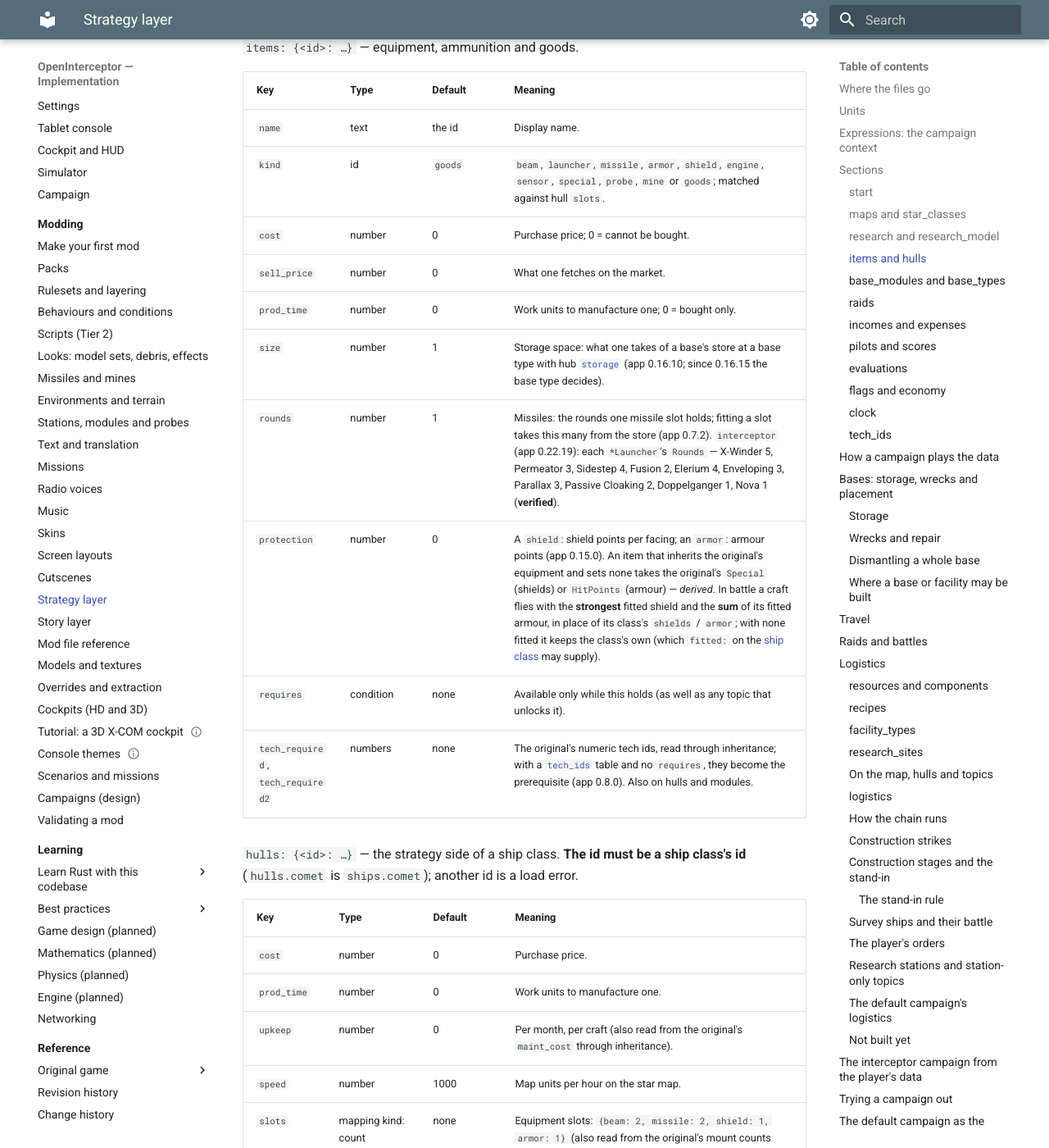
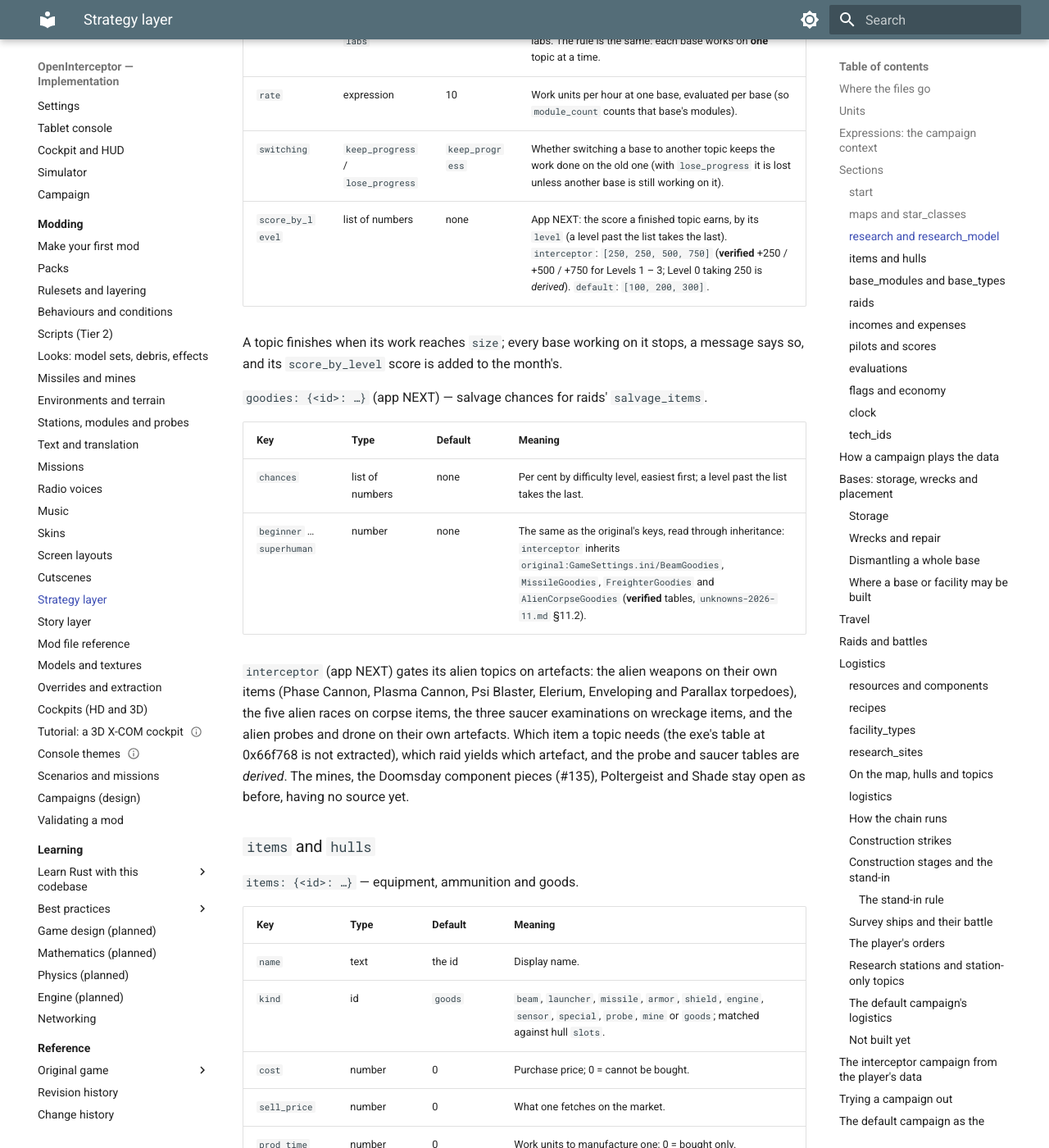
Before and after one commit to bbogovich/OpenInterceptor, an MkDocs documentation site: the page built from docs/modding/strategy.md, in a window 1280 px wide and 1400 px high, scrolled down 8104 px. Shown: the whole window at 82% size. Built offline with MkDocs 1.6.1 and Material for MkDocs 9.7.7, drawn with Linux system fonts in a browser that asks for light colours; some of the changed text lies outside the part shown.

Commit message:
Research: score by Level and artefact-gated topics (app NEXT, #129)
Strategy: research level, requires_item, requires_all, research_model.score_by_level,
goodies, raids' salvage_items; DEV-097; status.

Issue: #129
Co-Authored-By: Claude Opus 5.5 <noreply@anthropic.com>

```diff
--- a/docs/modding/strategy.md
+++ b/docs/modding/strategy.md
@@ -189,6 +189,9 @@ yet.
 | `unlocks` | list | none | What finishing it makes available: `items.<id>`, `hulls.<id>`, `modules.<id>` (or `base_modules.<id>`), `base_types.<id>`. Something a topic unlocks cannot be bought, made or built until the topic is known. |
 | `description` | text | empty | Encyclopaedia text (Stage 5 shows it). |
 | `prereq1`, `prereq2`, `prereq3` | numbers | none | The original's numeric prerequisites, read through inheritance; with a [`tech_ids`](#tech_ids) table and no `requires`, they become `research(a) and research(b)` (app 0.8.0). |
+| `requires_all` | list of topic ids | none | App NEXT: topics that must **all** be known as well — `research(a) and research(b)` joined to `requires` (and to the translated `prereq*`). `interceptor`: Nova Bomb's five extra prerequisites, which the original's code adds to its INI ones (**verified**). |
+| `level` | number | 0 | App NEXT: the original's `Level` (read through inheritance); a finished topic earns `research_model.score_by_level` at its level. |
+| `requires_item` | item id | none | App NEXT: an **artefact-gated** topic (the original's Prereq 127, RQ-S-03): offered only once that item has been *recovered* by salvage (raids' [`salvage_items`](#raids)) and only while one stays in some base's stores. When it is gone (sold, lost) the topic closes, and stays closed until another is recovered. Unknown item: load error. |
 | `lab`, `site`, `start_cost` | | none | A **station-only** topic: see [Logistics › research stations](#research-stations-and-station-only-topics) (app 0.9.0). |
 
 `research_model:` — how research progresses.
@@ -198,9 +201,25 @@ yet.
 | `mode` | `download` / `labs` | `download` | How it is described: the original's downloads, or staff in labs. The rule is the same: each base works on **one** topic at a time. |
 | `rate` | expression | 10 | Work units per hour at one base, evaluated per base (so `module_count` counts that base's modules). |
 | `switching` | `keep_progress` / `lose_progress` | `keep_progress` | Whether switching a base to another topic keeps the work done on the old one (with `lose_progress` it is lost unless another base is still working on it). |
+| `score_by_level` | list of numbers | none | App NEXT: the score a finished topic earns, by its `level` (a level past the list takes the last). `interceptor`: `[250, 250, 500, 750]` (**verified** +250 / +500 / +750 for Levels 1 – 3; Level 0 taking 250 is *derived*). `default`: `[100, 200, 300]`. |
 
-A topic finishes when its work reaches `size`; every base working on it stops, and a message
-says so.
+A topic finishes when its work reaches `size`; every base working on it stops, a message
+says so, and its `score_by_level` score is added to the month's.
+
+`goodies: {<id>: …}` (app NEXT) — salvage chances for raids' `salvage_items`.
+
+| Key | Type | Default | Meaning |
+|---|---|---|---|
+| `chances` | list of numbers | none | Per cent by difficulty level, easiest first; a level past the list takes the last. |
+| `beginner` … `superhuman` | number | none | The same as the original's keys, read through inheritance: `interceptor` inherits `original:GameSettings.ini/BeamGoodies`, `MissileGoodies`, `FreighterGoodies` and `AlienCorpseGoodies` (**verified** tables, `unknowns-2026-11.md` §11.2). |
+
+`interceptor` (app NEXT) gates its alien topics on artefacts: the alien weapons on their own items
+(Phase Cannon, Plasma Cannon, Psi Blaster, Elerium, Enveloping and Parallax torpedoes), the five
+alien races on corpse items, the three saucer examinations on wreckage items, and the alien
+probes and drone on their own artefacts. Which item a topic needs (the exe's table at
+0x66f768 is not extracted), which raid yields which artefact, and the probe and saucer tables are
+*derived*. The mines, the Doomsday component pieces (#135), Poltergeist and Shade stay open as
+before, having no source yet.
 
 ### `items` and `hulls`
 
@@ -330,6 +349,7 @@ its `cargo` modules limit nothing: the original hub's own cargo room is unknown.
 | `requires` | condition | none | Rolled only while this holds (`day >= 10`). |
 | `target` | `base` / `system` | `base` | What it heads for: one of the player's bases, or any system. |
 | `speed` | number | 600 | Map units per hour. |
+| `salvage_items` | list of `{item, goodies}` | none | App NEXT: artefacts a **won** battle with this raid may recover: each is rolled once with its [`goodies`](#research-and-research_model) table's chance at the campaign's difficulty and goes to the home base of the first craft in the battle (base 0 if none), opening the topics whose `requires_item` it is. Unknown item or table: load error. |
 | `react_on_detect` | fraction (`per_level`) | 0 | App NEXT: once a base's sensors see the contact, with this chance it turns on that base — it heads for it (along the lanes on a lane map) and strikes it if not stopped. A plan's shipment keeps its course. `interceptor`: alien raids `{per_level: [25%, 35%, 45%, 55%, 65%]}` (the original's 25 + 10 × level %, **verified**; that it re-tasks against the detector is *derived*). |
 
 On a free-travel map a launched raid appears well outside the map, in a random direction, and
```
Also changed, not shown: docs/implementation/deviations/index.md (+1 -0 lines), docs/implementation/status.md (+7 -0 lines).
